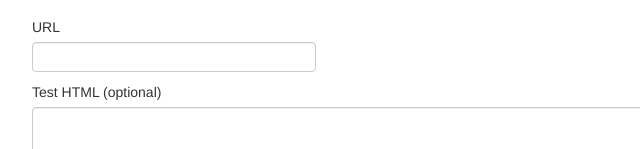
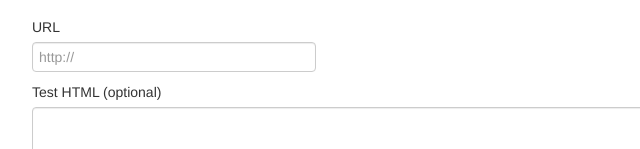
Before and after one commit to toolness/badge-microformat-fun, a website: page static/index.html in a window 1280 px wide. Shown: the part 771-920 px from the top of the page, 138-778 px from the left. Drawn offline with Linux system fonts and the light colour scheme.

Commit message:
changed input type fields to be url, email, etc

```diff
--- a/static/index.html
+++ b/static/index.html
@@ -16,7 +16,7 @@
         <input class="input-xlarge" type="text" name="name" required>
 
         <label>Badge Image URL</label>
-        <input class="input-xlarge" type="text" name="image" placeholder="http://" required>
+        <input class="input-xlarge" type="url" name="image" placeholder="http://" required>
 
         <label>Short Badge Description</label>
         <input class="input-xlarge" type="text" name="description" required>
@@ -26,7 +26,7 @@
         <input class="input-xlarge" type="text" name="recipient-name" required>
 
         <label>Recipient Email</label>
-        <input class="input-xlarge" type="text" name="recipient" required>
+        <input class="input-xlarge" type="email" name="recipient" required>
 
         <label class="checkbox">
           <input type="checkbox" name="hash"> Hash Recipient Email
@@ -41,7 +41,7 @@
         <input class="input-xlarge" type="text" name="issuer-name" required>
 
         <label>Issuer URL</label>
-        <input class="input-xlarge" type="text" name="issuer" placeholder="http://" required>
+        <input class="input-xlarge" type="url" name="issuer" placeholder="http://" required>
         <span class="help-block">Note that the badge HTML <em>must</em> be hosted at the issuer's domain, or it will be invalid.</span>
       </div>
   </fieldset>
@@ -56,7 +56,7 @@
     <legend>Validate a Badge</legend>
 
     <label>URL</label>
-    <input class="input-xlarge" type="text" name="url">
+    <input class="input-xlarge" type="url" name="url" placeholder="http://">
 
     <label>Test HTML (optional)</label>
     <textarea class="input-block-level" rows="20" name="testHtml"></textarea>
```
